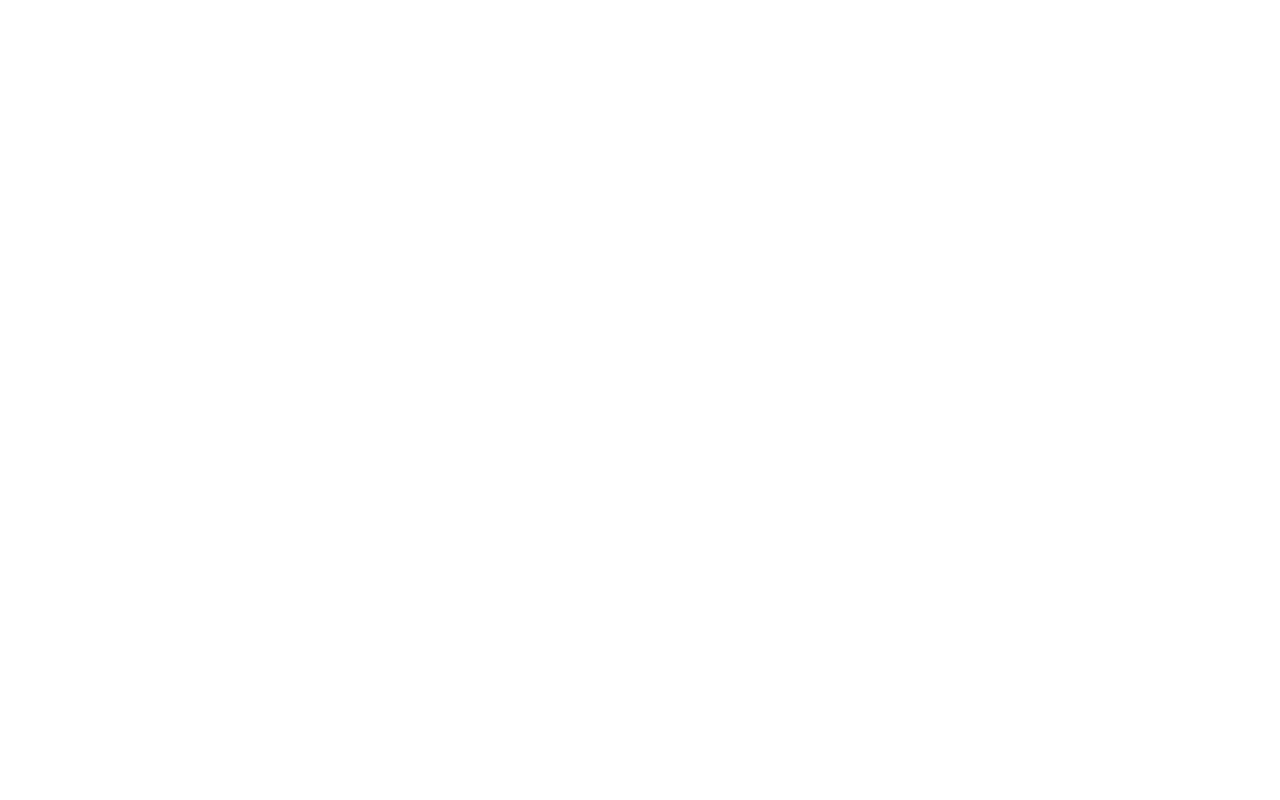
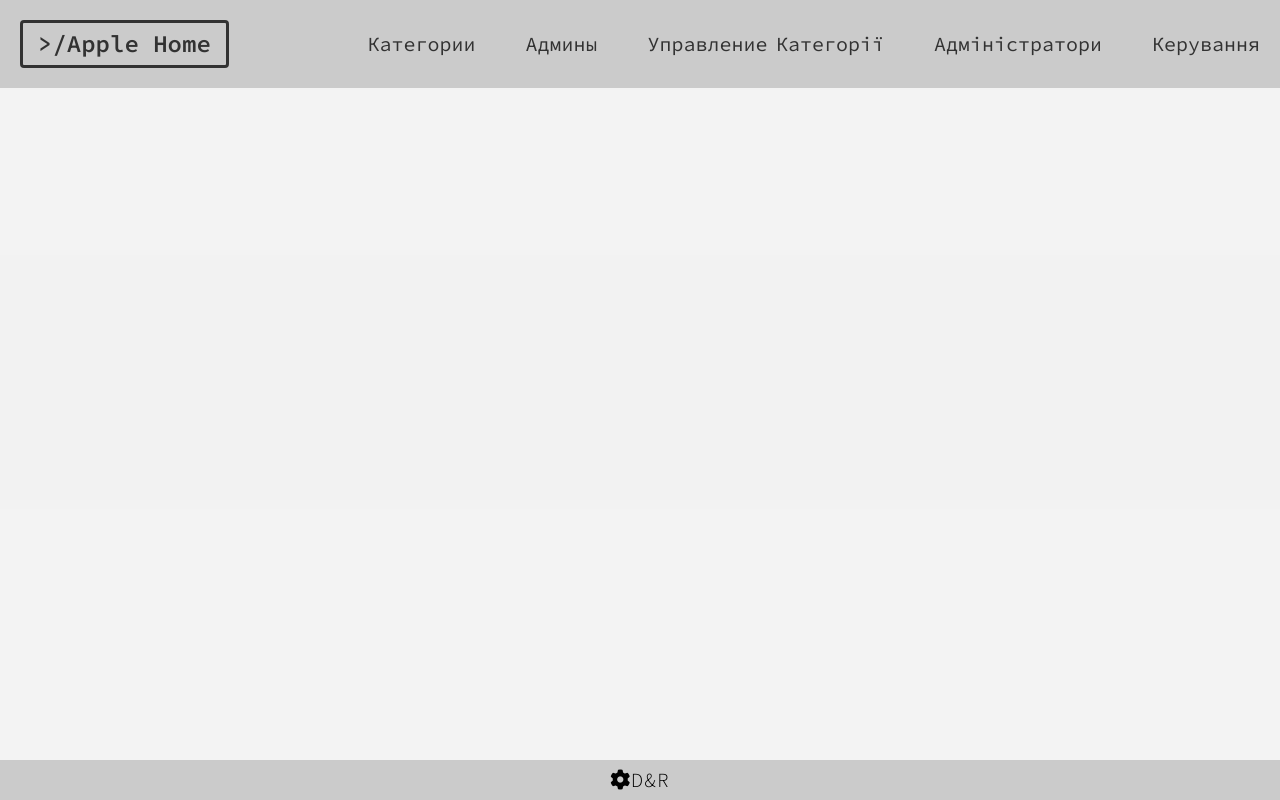
Before and after one commit to devREMY1/AppleStore_bot, a plain HTML site: page templates/category.html in a window 1280 px wide. Drawn offline with Linux system fonts and the light colour scheme.

Commit message:
Add SCSS file

```diff
--- /dev/null
+++ b/scss/nullstyle.scss
@@ -0,0 +1,76 @@
+/*Обнуление*/
+* {
+  padding: 0;
+  margin: 0;
+  border: 0;
+}
+*,
+*:before,
+*:after {
+  -moz-box-sizing: border-box;
+  -webkit-box-sizing: border-box;
+  box-sizing: border-box;
+}
+:focus,
+:active {
+  outline: none;
+}
+a:focus,
+a:active {
+  outline: none;
+}
+nav,
+footer,
+header,
+aside {
+  display: block;
+}
+html,
+body {
+  height: 100%;
+  width: 100%;
+  font-size: 100%;
+  line-height: 1;
+  font-size: 14px;
+  -ms-text-size-adjust: 100%;
+  -moz-text-size-adjust: 100%;
+  -webkit-text-size-adjust: 100%;
+}
+input,
+button,
+textarea {
+  font-family: inherit;
+}
+input::-ms-clear {
+  display: none;
+}
+button {
+  cursor: pointer;
+}
+button::-moz-focus-inner {
+  padding: 0;
+  border: 0;
+}
+a,
+a:visited {
+  text-decoration: none;
+}
+a:hover {
+  text-decoration: none;
+}
+ul li {
+  list-style: none;
+}
+img {
+  vertical-align: top;
+}
+h1,
+h2,
+h3,
+h4,
+h5,
+h6 {
+  font-size: inherit;
+  font-weight: inherit;
+}
+/*--------------------*/
--- /dev/null
+++ b/scss/style.scss
@@ -0,0 +1,83 @@
+// Файл обнуляющих стилей
+@import "nullstyle.scss";
+
+body {
+  font-family: "Source Code Pro", monospace;
+}
+
+.wrapper {
+  min-height: 100vh;
+  overflow: hidden;
+
+  display: flex;
+  flex-direction: column;
+}
+.container {
+  max-width: 1300px;
+  margin: 0 auto;
+}
+.header {
+}
+.nav {
+  background: #79797963;
+  &__body {
+    display: flex;
+    justify-content: space-between;
+    align-items: center;
+    flex-wrap: nowrap;
+    padding: 20px 20px;
+  }
+
+  &__logo {
+    display: flex;
+    justify-content: center;
+    align-items: center;
+    flex-wrap: nowrap;
+
+    padding: 9px 15px;
+
+    border: 3px solid rgba(0, 0, 0, 0.752);
+    border-radius: 4px;
+  }
+
+  &__logo a {
+    color: rgba(0, 0, 0, 0.752);
+    font-size: 24px;
+    font-weight: 600;
+    text-decoration: none;
+  }
+
+  &__list {
+    display: flex;
+    flex-wrap: wrap;
+  }
+
+  &__item:not(:last-child) {
+    margin: 0 50px 0 0;
+  }
+
+  &__item a {
+    font-size: 20px;
+    color: rgba(0, 0, 0, 0.752);
+  }
+}
+
+.main {
+  flex: 1 1 auto;
+  background-color: #e0e0e067;
+}
+.footer {
+  background: #79797963;
+  &__text {
+    display: flex;
+    justify-content: center;
+    align-items: center;
+
+    padding: 10px 0;
+    font-size: 20px;
+    letter-spacing: 0.9px;
+
+    color: #000000;
+    font-weight: 300;
+  }
+}
--- a/templates/category.html
+++ b/templates/category.html
@@ -0,0 +1,71 @@
+<!DOCTYPE html>
+<html lang="en">
+  <head>
+    <meta charset="UTF-8" />
+    <meta name="viewport" content="width=device-width, initial-scale=1.0" />
+    <title>Apple Store</title>
+    <link rel="preconnect" href="https://fonts.googleapis.com" />
+    <link rel="preconnect" href="https://fonts.gstatic.com" crossorigin />
+    <link
+      href="https://fonts.googleapis.com/css2?family=Source+Code+Pro:ital,wght@0,200..900;1,200..900&display=swap"
+      rel="stylesheet"
+    />
+    <link rel="stylesheet" href="../css/style.css" />
+    <link rel="icon" type="image/x-icon" href="img/favicon.png" />
+    <link rel="icon" type="image/x-icon" href="/img/favicon.png" />
+
+    <script
+      src="https://kit.fontawesome.com/6f7a3d3cd5.js"
+      crossorigin="anonymous"
+    ></script>
+  </head>
+  <body>
+    <div class="wrapper">
+      <nav class="nav">
+        <div class="container">
+          <div class="nav__body">
+            <div class="nav__logo"><a href="./index.html">>/Apple Home</a></div>
+            <ul class="nav__list">
+              <li class="nav__item">
+                <a class="nav__item-lnk" href="./templates/category.html"
+                  >Категории</a
+                >
+              </li>
+              <li class="nav__item">
+                <a class="nav__item-lnk" href="./templates/admins.html"
+                  >Админы</a
+                >
+              </li>
+              <li class="nav__item">
+                <a class="nav__item-lnk" href="./templates/control.html"
+                  >Управление</a
+                >
+
+                <a class="nav__item-lnk" href="#">Категорії</a>
+              </li>
+              <li class="nav__item">
+                <a class="nav__item-lnk" href="#">Адміністратори</a>
+              </li>
+              <li class="nav__item">
+                <a class="nav__item-lnk" href="#">Керування</a>
+              </li>
+            </ul>
+          </div>
+        </div>
+      </nav>
+      <header class="header">
+        <div class="container"></div>
+      </header>
+      <main class="main">
+        <div class="container">
+          <div class="main__block"></div>
+        </div>
+      </main>
+      <footer class="footer">
+        <div class="container">
+          <p class="footer__text"><i class="fa-solid fa-gear"></i>D&R</p>
+        </div>
+      </footer>
+    </div>
+  </body>
+</html>
```
Also changed, not shown: css/style.css, 1 other file.
